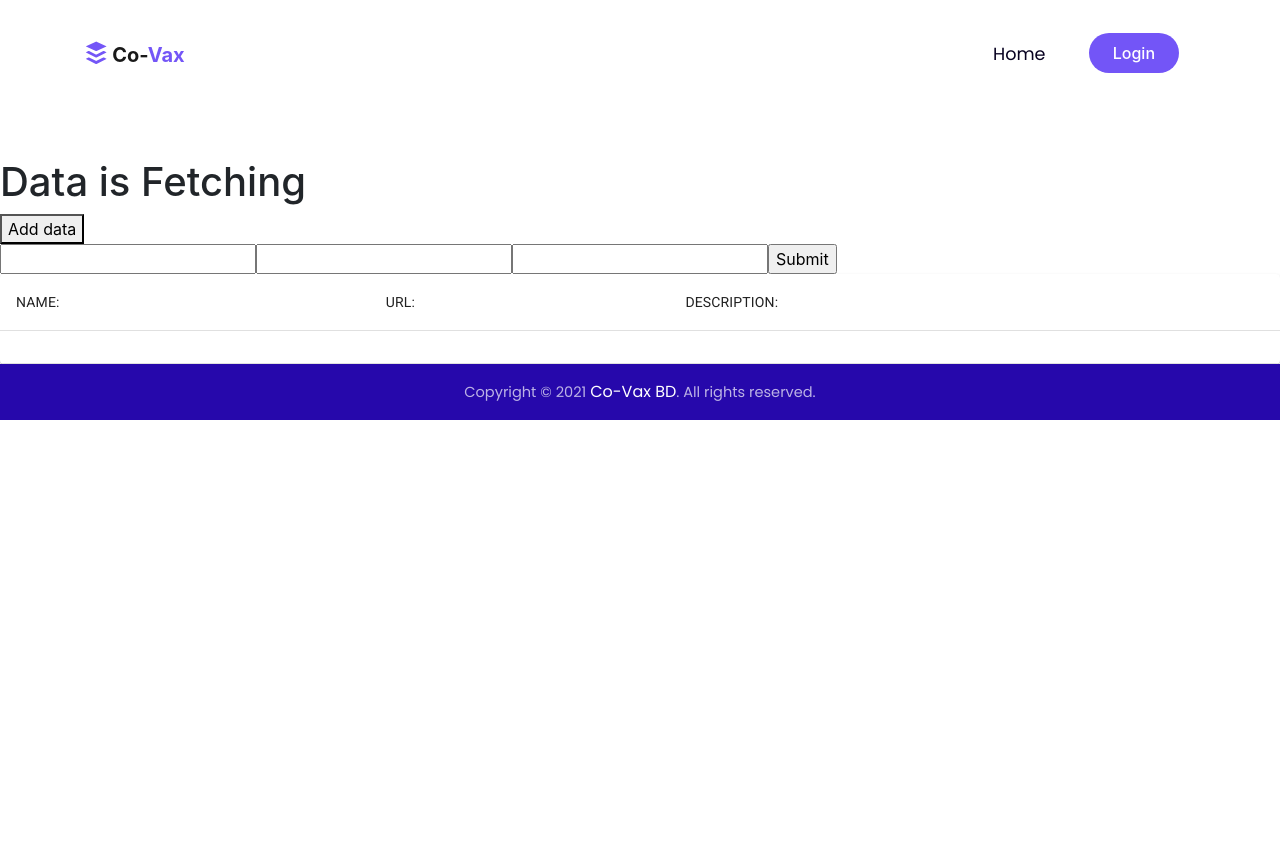
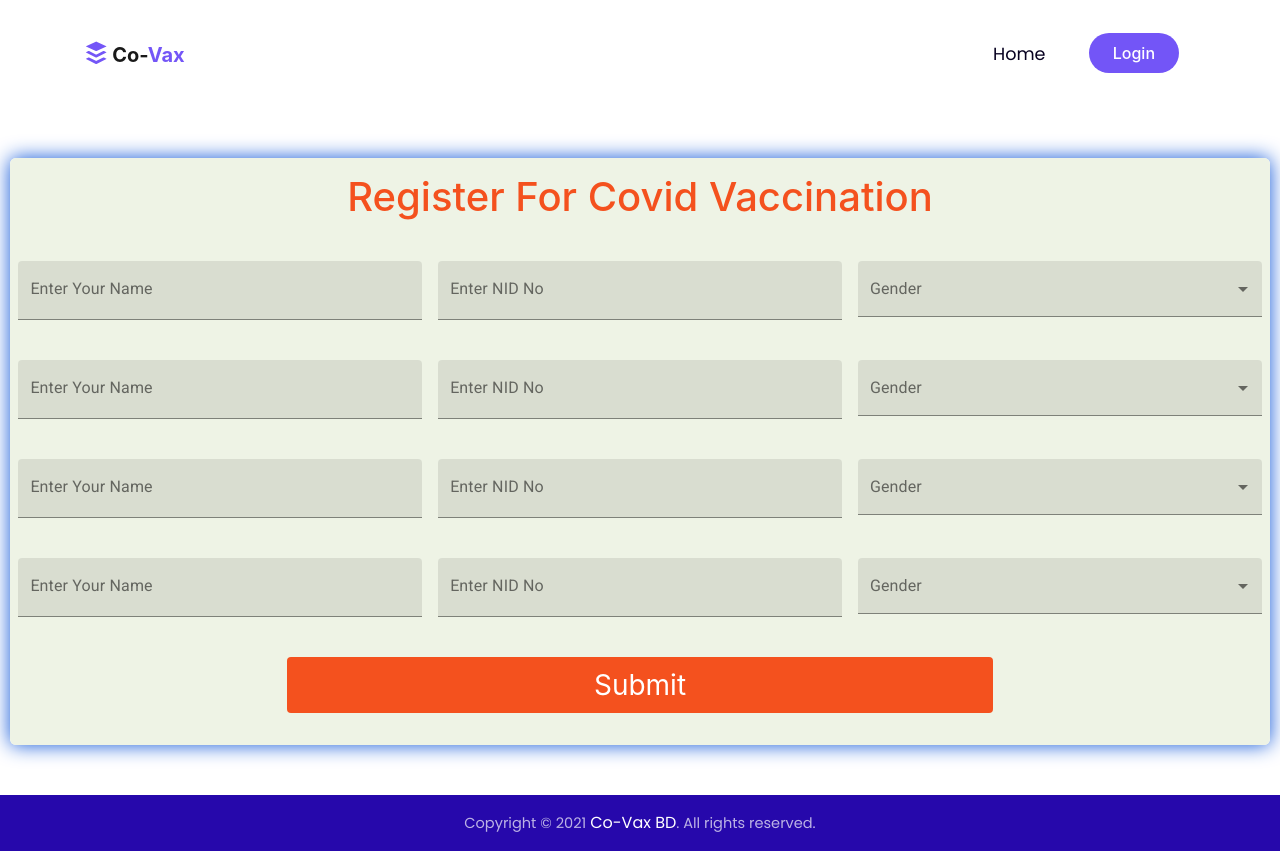
Before and after one commit to kabir-webDev/covid-vaccine, a React (Create React App) app: page /regi_form in a window 1280 px wide. Before the commit the page ends 800 px from the top, so only its background shows below. Built offline with nearby package versions, Linux system fonts and the light colour scheme; no server answers; the database is empty.

Commit message:
Material Form Added

```diff
--- /dev/null
+++ b/src/components/Home/Registration/Form/FormField.css
@@ -0,0 +1,55 @@
+.form_container {
+  background-color: rgb(238, 243, 229);
+  /* max-width: 70%; */
+  border-radius: 6px;
+}
+.box {
+  border-radius: 6px;
+  box-shadow: 0px 0px 20px rgb(14, 85, 216);
+  margin-bottom: 50px;
+}
+.box h1 {
+  padding-top: 15px;
+  color: #f4511e;
+}
+#filled-basic {
+  padding: 20px;
+}
+.button {
+  border-radius: 4px;
+  background-color: #f4511e;
+  border: none;
+  color: #ffffff;
+  text-align: center;
+  font-size: 28px;
+  padding: 7px;
+  width: 200px;
+  transition: all 0.5s;
+  cursor: pointer;
+  margin: 5px;
+}
+
+.button span {
+  cursor: pointer;
+  display: inline-block;
+  position: relative;
+  transition: 0.5s;
+}
+
+.button span:after {
+  content: "\00bb";
+  position: absolute;
+  opacity: 0;
+  top: 0;
+  right: -20px;
+  transition: 0.5s;
+}
+
+.button:hover span {
+  padding-right: 25px;
+}
+
+.button:hover span:after {
+  opacity: 1;
+  right: 0;
+}
--- /dev/null
+++ b/src/components/Home/Registration/Form/FormField.js
@@ -0,0 +1,133 @@
+import * as React from "react";
+import { useForm } from "react-hook-form";
+import "./FormField.css";
+import { makeStyles } from "@material-ui/core/styles";
+import TextField from "@material-ui/core/TextField";
+import MenuItem from "@material-ui/core/MenuItem";
+
+const useStyles = makeStyles((theme) => ({
+  root: {
+    "& > *": {
+      margin: theme.spacing(1),
+      width: "40ch",
+    },
+  },
+}));
+
+export default function FormField() {
+  const classes = useStyles();
+  const { register, handleSubmit } = useForm();
+  const onSubmit = (data) => alert(JSON.stringify(data));
+
+  return (
+    <div className="box">
+      <div className="form_container">
+        <h1>Register For Covid Vaccination</h1> <br />
+        <form
+          className={classes.root}
+          noValidate
+          autoComplete="off"
+          onSubmit={handleSubmit(onSubmit)}
+        >
+          <TextField
+            {...register("name")}
+            id="filled-basic"
+            label="Enter Your Name"
+            variant="filled"
+          />
+          <TextField
+            {...register("nid")}
+            id="filled-basic"
+            label="Enter NID No"
+            variant="filled"
+          />
+          <TextField
+            id="filled-select-currency"
+            select
+            label="Gender"
+            {...register("gender")}
+            variant="filled"
+          >
+            <MenuItem value="Male">Male</MenuItem>
+            <MenuItem value="Female">Female</MenuItem>
+          </TextField>
+          <br /> <br />
+          <TextField
+            {...register("name")}
+            id="filled-basic"
+            label="Enter Your Name"
+            variant="filled"
+          />
+          <TextField
+            {...register("nid")}
+            id="filled-basic"
+            label="Enter NID No"
+            variant="filled"
+          />
+          <TextField
+            id="filled-select-currency"
+            select
+            label="Gender"
+            {...register("gender")}
+            variant="filled"
+          >
+            <MenuItem value="Male">Male</MenuItem>
+            <MenuItem value="Female">Female</MenuItem>
+          </TextField>
+          <br /> <br />
+          <TextField
+            {...register("name")}
+            id="filled-basic"
+            label="Enter Your Name"
+            variant="filled"
+          />
+          <TextField
+            {...register("nid")}
+            id="filled-basic"
+            label="Enter NID No"
+            variant="filled"
+          />
+          <TextField
+            id="filled-select-currency"
+            select
+            label="Gender"
+            {...register("gender")}
+            variant="filled"
+          >
+            <MenuItem value="Male">Male</MenuItem>
+            <MenuItem value="Female">Female</MenuItem>
+          </TextField>
+          <br /> <br />
+          <TextField
+            {...register("name")}
+            id="filled-basic"
+            label="Enter Your Name"
+            variant="filled"
+          />
+          <TextField
+            {...register("nid")}
+            id="filled-basic"
+            label="Enter NID No"
+            variant="filled"
+          />
+          <TextField
+            id="filled-select-currency"
+            select
+            label="Gender"
+            {...register("gender")}
+            variant="filled"
+          >
+            <MenuItem value="Male">Male</MenuItem>
+            <MenuItem value="Female">Female</MenuItem>
+          </TextField>
+          <br />
+          <br />
+          <button type="submit" value="Submit" className="button">
+            <span>Submit</span>
+          </button>
+        </form>
+        <br />
+      </div>
+    </div>
+  );
+}
--- a/src/components/Home/Registration/Links.js
+++ /dev/null
@@ -1,65 +0,0 @@
-import React, { useEffect, useState } from "react";
-import LinksForm from "./LinksForm";
-import { db } from "../../../config/firebaseConfig";
-import { toast } from "react-toastify";
-
-const Links = () => {
-  const [links, setLinks] = useState([]);
-  const [currentId, setCurrentId] = useState("");
-
-  const getLinks = async () => {
-    db.collection("links").onSnapshot((querySnapshot) => {
-      const docs = [];
-      querySnapshot.forEach((doc) => {
-        docs.push({ ...doc.data(), id: doc.id });
-      });
-      setLinks(docs);
-    });
-  };
-
-  const onDeleteLink = async (id) => {
-    await db.collection("links").doc(id).delete();
-  };
-
-  useEffect(() => {
-    getLinks();
-  }, []);
-
-  const addOrEditLink = async (linkObject) => {
-    try {
-      if (currentId === "") {
-        await db.collection("links").doc().set(linkObject);
-      } else {
-        await db.collection("links").doc(currentId).update(linkObject);
-        setCurrentId("");
-      }
-    } catch (error) {
-      console.error(error);
-    }
-  };
-
-  return (
-    <>
-      <div className="col-md-4 p-2">
-        <LinksForm {...{ addOrEditLink, currentId, links }} />
-      </div>
-      <div className="col-md-8 p-2">
-        {links.map((link) => (
-          <div className="card mb-1" key={link.id}>
-            <div className="card-body">
-              <div className="d-flex justify-content-between">
-                <h4>{link.name}</h4>
-              </div>
-              <p>{link.description}</p>
-              <a href={link.url} target="_blank" rel="noopener noreferrer">
-                Go to Website
-              </a>
-            </div>
-          </div>
-        ))}
-      </div>
-    </>
-  );
-};
-
-export default Links;
--- a/src/components/Home/Registration/LinksForm.js
+++ /dev/null
@@ -1,103 +0,0 @@
-import React, { useState, useEffect } from "react";
-import { db } from "../../../config/firebaseConfig";
-import { toast } from "react-toastify";
-
-const LinksForm = (props) => {
-  const initialStateValues = {
-    url: "",
-    name: "",
-    description: "",
-  };
-
-  const [values, setValues] = useState(initialStateValues);
-
-  const handleInputChange = (e) => {
-    const { name, value } = e.target;
-    setValues({ ...values, [name]: value });
-  };
-
-  const validURL = (str) => {
-    var pattern = new RegExp(
-      "^(https?:\\/\\/)?" + // protocol
-        "((([a-z\\d]([a-z\\d-]*[a-z\\d])*)\\.)+[a-z]{2,}|" + // domain name
-        "((\\d{1,3}\\.){3}\\d{1,3}))" + // OR ip (v4) address
-        "(\\:\\d+)?(\\/[-a-z\\d%_.~+]*)*" + // port and path
-        "(\\?[;&a-z\\d%_.~+=-]*)?" + // query string
-        "(\\#[-a-z\\d_]*)?$",
-      "i"
-    ); // fragment locator
-    return !!pattern.test(str);
-  };
-
-  const handleSubmit = (e) => {
-    e.preventDefault();
-
-    if (!validURL(values.url)) {
-      return toast("invalid url", { type: "warning", autoClose: 1000 });
-    }
-
-    props.addOrEditLink(values);
-    setValues({ ...initialStateValues });
-  };
-
-  const getLinkById = async (id) => {
-    const doc = await db.collection("links").doc(id).get();
-    setValues({ ...doc.data() });
-  };
-
-  useEffect(() => {
-    if (props.currentId === "") {
-      setValues({ ...initialStateValues });
-    } else {
-      getLinkById(props.currentId);
-    }
-    // eslint-disable-next-line react-hooks/exhaustive-deps
-  }, [props.currentId]);
-
-  return (
-    <form onSubmit={handleSubmit} className="card card-body border-primary">
-      <div className="form-group input-group">
-        <div className="input-group-text bg-light">
-          <i className="material-icons">insert_link</i>
-        </div>
-        <input
-          type="text"
-          className="form-control"
-          placeholder="https://someurl.xyz"
-          value={values.url}
-          name="url"
-          onChange={handleInputChange}
-        />
-      </div>
-      <div className="form-group input-group">
-        <div className="input-group-text bg-light">
-          <i className="material-icons">create</i>
-        </div>
-        <input
-          type="text"
-          value={values.name}
-          name="name"
-          placeholder="Website Name"
-          className="form-control"
-          onChange={handleInputChange}
-        />
-      </div>
-      <div className="form-group">
-        <textarea
-          rows="3"
-          className="form-control"
-          placeholder="Write a Description"
-          name="description"
-          value={values.description}
-          onChange={handleInputChange}
-        ></textarea>
-      </div>
-
-      <button className="btn btn-primary btn-block">
-        {props.currentId === "" ? "Save" : "Update"}
-      </button>
-    </form>
-  );
-};
-
-export default LinksForm;
--- a/src/components/Home/Registration/RegisterForm.css
+++ b/src/components/Home/Registration/RegisterForm.css
@@ -0,0 +1,5 @@
+.form__container {
+  text-align: center;
+  display: flex;
+  justify-content: center;
+}
--- a/src/components/Home/Registration/RegisterForm.js
+++ b/src/components/Home/Registration/RegisterForm.js
@@ -1,14 +1,15 @@
 import React from "react";
 import GetData from "./GetData";
-import Links from "./Links";
 import BasicTable from "./BasicTable";
+import FormField from "./Form/FormField";
+import "./RegisterForm.css";
 
 function RegisterForm() {
   return (
-    <div>
-      {/* <Links /> */}
-      <GetData />
-      <BasicTable />
+    <div className="form__container">
+      {/* <GetData /> */}
+      <FormField />
+      <br />
     </div>
   );
 }
```
